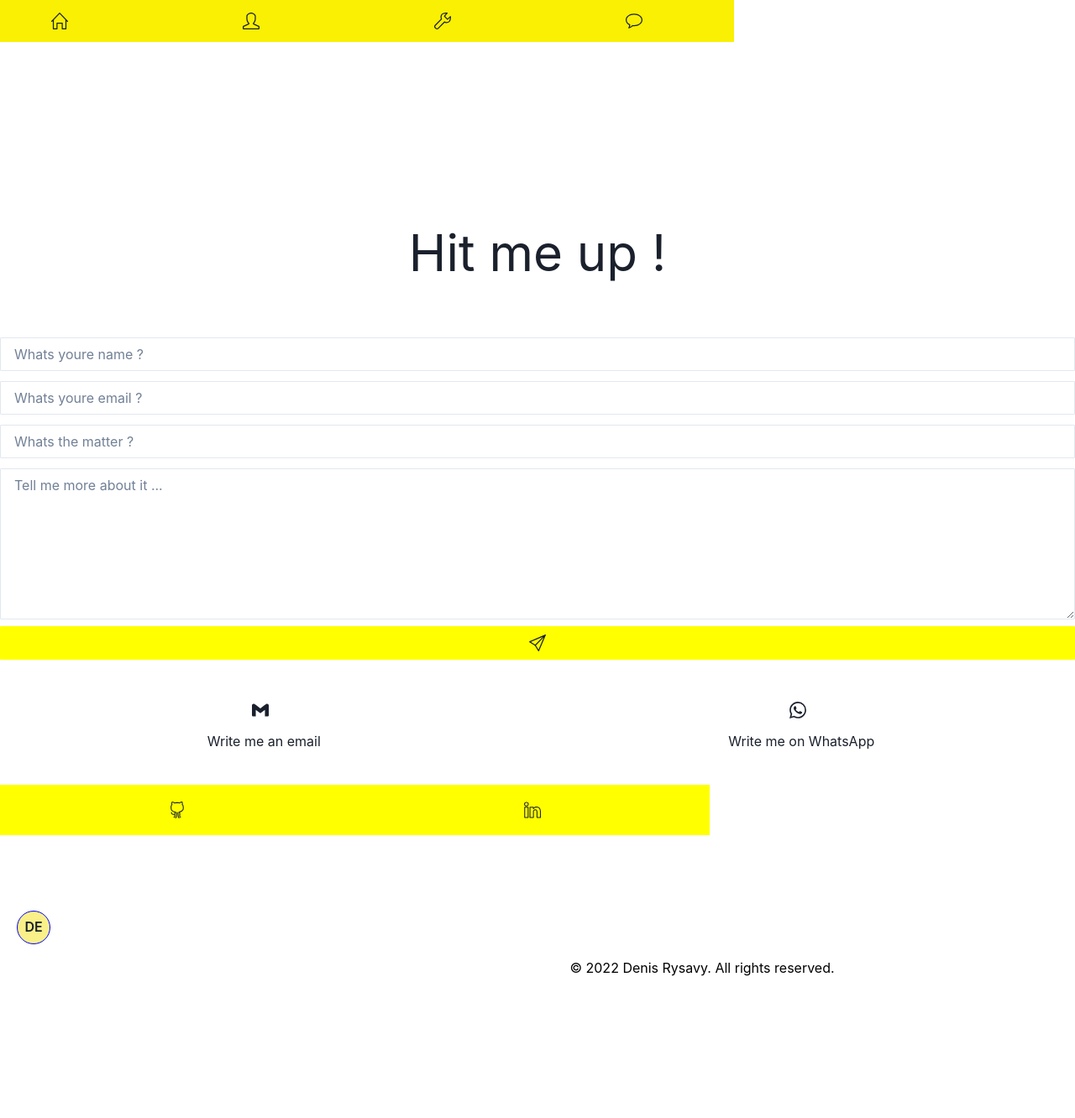
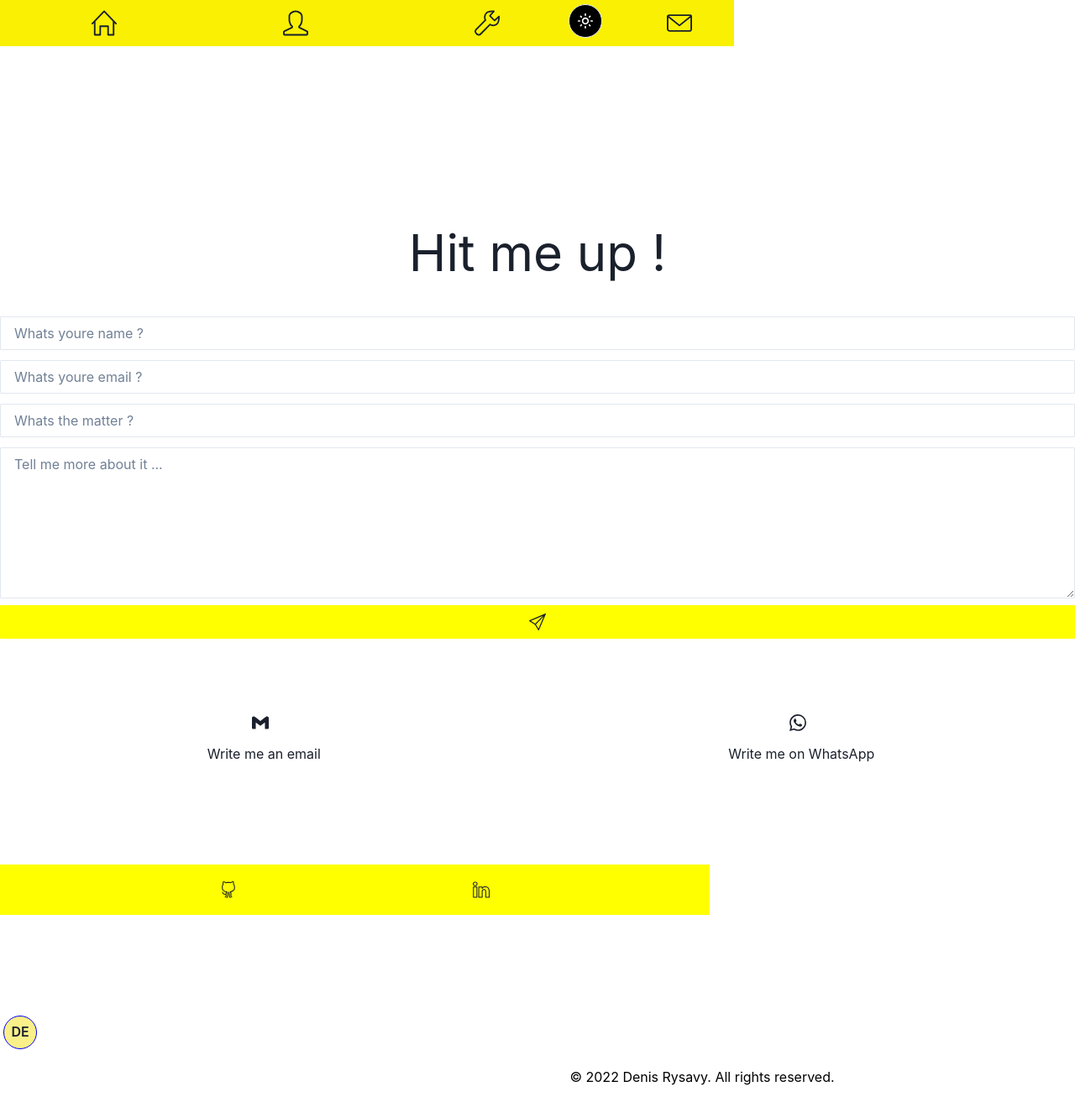
Before and after one commit to rysavy122/portfolio2.0, a React (Vite) app: page /Contact in a window 1280 px wide. Shown: the top 1332 px of the page at 84% size. Before the commit the page ends 1215 px from the top, so only its background shows below. Built offline with nearby package versions, Linux system fonts and the light colour scheme.

Commit message:
added button for lightmode/darkmode + layout fixes

```diff
--- a/src/Components/assets/icons/MainNavIcons/ContactIcon.jsx
+++ b/src/Components/assets/icons/MainNavIcons/ContactIcon.jsx
@@ -1,12 +1,12 @@
 import React from 'react'
-import { SlBubble } from "react-icons/sl";
+import { SlEnvolope } from "react-icons/sl";
 
 
 
 
 const ContactIcon = () => {
   return (
-    <SlBubble/>
+    <SlEnvolope/>
   )
 }
 
--- a/src/Components/layout/Navbar.jsx
+++ b/src/Components/layout/Navbar.jsx
@@ -1,9 +1,6 @@
 import React from 'react';
 import MainNavigation from '../navigation/MainNavigation';
-import {MdOutlineLightMode} from 'react-icons/md';
 import { Box } from '@chakra-ui/react';
-import { position } from '@chakra-ui/react';
-
 import '../layout/navbar.css';
 
 
@@ -12,7 +9,7 @@ import '../layout/navbar.css';
 const Navbar = () => {
   return (
     <>
-    <MainNavigation  />
+    <MainNavigation />
     <Box h={'200px'} />
     </>
   )
--- a/src/Components/layout/navbar.css
+++ b/src/Components/layout/navbar.css
@@ -31,17 +31,18 @@
     background-color: #F9F003;
     background-color: yellow;
     margin-right:16vw;
-    justify-content: space-around;
+    justify-content: space-evenly;
 
 }
 
 #sidenav{
     position: fixed;
     background-color: #F9F003;
-    width:100vw;
+    width:110vw;
     display: flex;
     justify-content: space-around;
     margin:0px;
+    margin-left: -10vw;
     z-index: 10;
 }
 #footer-content p{
@@ -51,12 +52,6 @@
     margin-top:20vh;
     margin-bottom:15px;
     margin-left: 60px;
-}
-
-#button{
-    margin:10px;
-    margin-top:50px;
-    margin-left:20px;
 }
 
 
@@ -140,5 +135,28 @@
 
 #sidenav svg{
     margin:-10px;
-    height:50px;
+    margin-left:3vw;
+    height:55px;
+    width:30px;
 }
+
+#sidenav #toggle-themes-btn svg{
+    margin: 0px 0px 0px 0px;
+    height:30px;
+
+}
+
+#toggle-themes-btn {
+    position: fixed;
+    top:5px;
+    right:44vw;
+    padding:0px;
+    border-radius: 50%;
+}
+
+#toggle-themes-btn span {
+    border:0px;
+    width:20px;
+    margin:0px;
+
+}
--- a/src/Components/navigation/MainNavigation.jsx
+++ b/src/Components/navigation/MainNavigation.jsx
@@ -5,6 +5,9 @@ import HomeIcon from '../assets/icons/MainNavIcons/HomeIcon';
 import ContactIcon from '../assets/icons/MainNavIcons/ContactIcon';
 import ProjectIcon from '../assets/icons/MainNavIcons/ProjectIcon';
 import { Box } from '@chakra-ui/layout';
+import { Button } from '@chakra-ui/react';
+import {MdOutlineLightMode, MdOutlineDarkMode} from 'react-icons/md';
+
 import '../layout/navbar.css';
 
 
@@ -15,12 +18,15 @@ import '../layout/navbar.css';
 
 const MainNavigation = () => {
   return (
-    <Box  id={'sidenav'} mr={400}>
+    <>
+    <Box  id={'sidenav'}>
         <NavLink as={NavLink} to="/" className="link"><HomeIcon/></NavLink>
         <NavLink as={NavLink} to ="/About" className="link" ><AboutIcon /></NavLink>
         <NavLink as={NavLink} to="/Projects" className="link" ><ProjectIcon/></NavLink>
         <NavLink as={NavLink} to="/Contact" className="link" ><ContactIcon/></NavLink>
+        <Button _hover={{bg:"yellow", color:"black", border:"1px solid black"}} color={'white'} bg={'black'} id='toggle-themes-btn' leftIcon={<MdOutlineLightMode  />} /* colorScheme='white'  */variant='outline'></Button>
     </Box>
+    </>
     )
 }
 
--- a/src/Components/pages/About.jsx
+++ b/src/Components/pages/About.jsx
@@ -37,12 +37,16 @@ const About = () => {
         <Text
         className='about-text'
         fontSize="1xl"
-        ><Text fontSize={'3xl'}>... I am <span style={{fontSize:"1em"}}>Denis Rysavy</span>.</Text><br />A 27 years old <span>full stack developer</span> living in <span>Bremen, Germany</span>. 🇩🇪 <br/><br />
-        I love music, art in general, cats, science, technology, math, coding and much more.
-        As a full stack <span>software developer</span> I am capable of covering the full range of technology between <span>frontend and backend </span>development.
+        >
+       <Text w={'100vw'} mb={'7vh'} bg={'white'} fontSize={'3xl'}>... I am <span style={{fontSize:"1em"}}>Denis Rysavy</span>.</Text>
+       <Text pr={4} w={'95vw'} mb={'7vh'} bg={'white'} >A 27 years old <span>fullstack developer</span> living in <span>Bremen, Germany</span>. 🇩🇪 </Text>
+       <Text pr={4} w={'95vw'} mb={'7vh'} bg={'white'}>I love <b>music</b>, <b>art</b> in general, <b>cats</b>, <b>science</b>, <b>technology</b>, <b>math</b>, <b>coding</b> and much more.</Text>
+       <Text pr={4} w={'95vw'} mb={'7vh'} bg={'white'} >
+        As a fullstack software developer I am capable of covering the full range of technology between <span>frontend and backend </span>development.
         I have a big passion for <span>UI & UX </span>principles and love clean and user friendly layouts.
         I am also capable of handling <span>server side </span>operations, for example setting up and running different kinds of servers, creating and connecting to different kinds of <span>databases</span> to handle a variety of tasks from password protected login and signup functionality to shopping systems or user dashboards where the user can create data, read data, update data or delete data, so called <span>CRUD</span> operations, just to name a few.</Text>
-      <Text className='about-text'>As a <span>Programmer</span> I am a <span>problem solver</span>, tell me whats the issue and I will find a solution !</Text>
+      <Text pr={4} w={'95vw'} mb={'7vh'} bg={'white'} >As a Programmer I am a <span>problem solver</span>, tell me whats the issue and I will find a solution !</Text>
+      </Text>
       <br/>
 
       </Box>
--- a/src/Components/pages/Contact.jsx
+++ b/src/Components/pages/Contact.jsx
@@ -26,9 +26,9 @@ const Contact = () => {
             bg={'yellow'}
             type='submit'><SlPaperPlane style={{margin:'1px'}}/>
             </Button>
-            <Flex alignItems='center' justifyContent="space-around" mt={10}>
+            <Flex alignItems='center' justifyContent="space-around" mt={20}>
               <a href="mailto:rysavydenis3@gmail.com?subject=Hello&body=Hello,%20can%20we%20chat?" target={'_blank'}>
-                  <GmailIcon />
+                  <GmailIcon id="gmail-icon" />
                   <Text ml={2}>Write me an email</Text>
               </a>
               <a href="https://wa.me/+491630100503?text=Hello,%20can%20we%20chat?" target={'_blank'}>
--- a/src/Components/pages/Home.jsx
+++ b/src/Components/pages/Home.jsx
@@ -62,7 +62,7 @@ const Home = () => {
       },
     }}
      > <Link to={'/contact'}>
-      <Text  pb={4} id='hi'>Hi, nice to meet you !</Text>
+      <Text pb={4} id='hi'>Hi, nice to meet you !</Text>
       </Link>
       <SlArrowDown
       style={{
@@ -85,10 +85,10 @@ const Home = () => {
             <Text p={2} >I am a <span className='span'>full stack developer... </span> 💻 </Text>
           </Box>
           <Box mb={16} bg={'white'} >
-          <Text p={2} bg={'white'}><span>Welcome </span>to my portfolio website ! <br/>🙏</Text>
+          <Text p={2} bg={'white'}><span>Welcome </span>to my portfolio website ! <br/>✌️</Text>
             <Text>On this Website you can <Link id='about-link' color={'yellow'} to={'/projects'}><span>review my work</span></Link> and <Link id='about-link' color={'yellow'} to={'/contact'}><span>contact me</span></Link> if you need help with anything Software related.</Text>
           </Box>
-          <Text mb={16} p={2} bg={'white'} >Want to find out a bit more <Link id='about-link' color={'yellow'} to={'/about'}><span>About me</span> ? </Link></Text>
+          <Text mb={16} p={2} bg={'white'} >Find out more <Link id='about-link' color={'yellow'} to={'/about'}><span>About me</span>.</Link></Text>
           <Text p={2} bg={'white'}><span>Thank you </span>for visiting my portfolio ! <br/>🙏</Text>
           </Box>
           <Text className="text-values2">My key values</Text>
--- a/src/Components/pages/pages.css
+++ b/src/Components/pages/pages.css
@@ -4,10 +4,10 @@
     margin-top: 70px;
     text-align: justify;
     line-height: 1.8;
-    background-color: white;
     margin-top:15vh;
     padding-right: 3%;
 }
+
 
 #contact-h1{
   margin:50px;
@@ -16,6 +16,7 @@
   width:100vw;
   margin-left:-0vw;
   background-color: white;
+  height:65px;
 }
 #about-h1{
   margin:50px;
@@ -23,6 +24,7 @@
   margin-left:-8vw;
   margin-bottom: 7vh;
   background-color: white;
+  height:65px;
 }
 #projects-h1{
   margin:50px;
@@ -30,6 +32,8 @@
   margin-left:-8vw;
   margin-bottom: 7vh;
   background-color: white;
+  height:65px;
+
 }
 
 
@@ -163,7 +167,7 @@
 }
 #contact-body{
   background-color: white;
-  margin-bottom: 5vh;
+  margin-bottom: 15vh;
 }
 
 .responsive{
```
